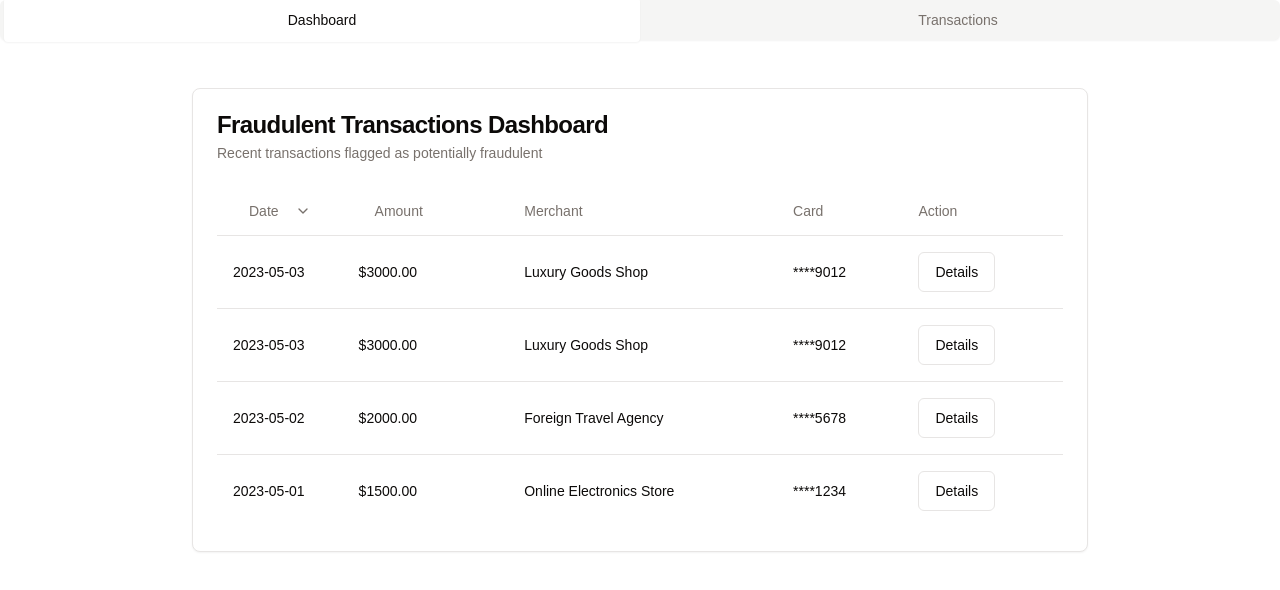
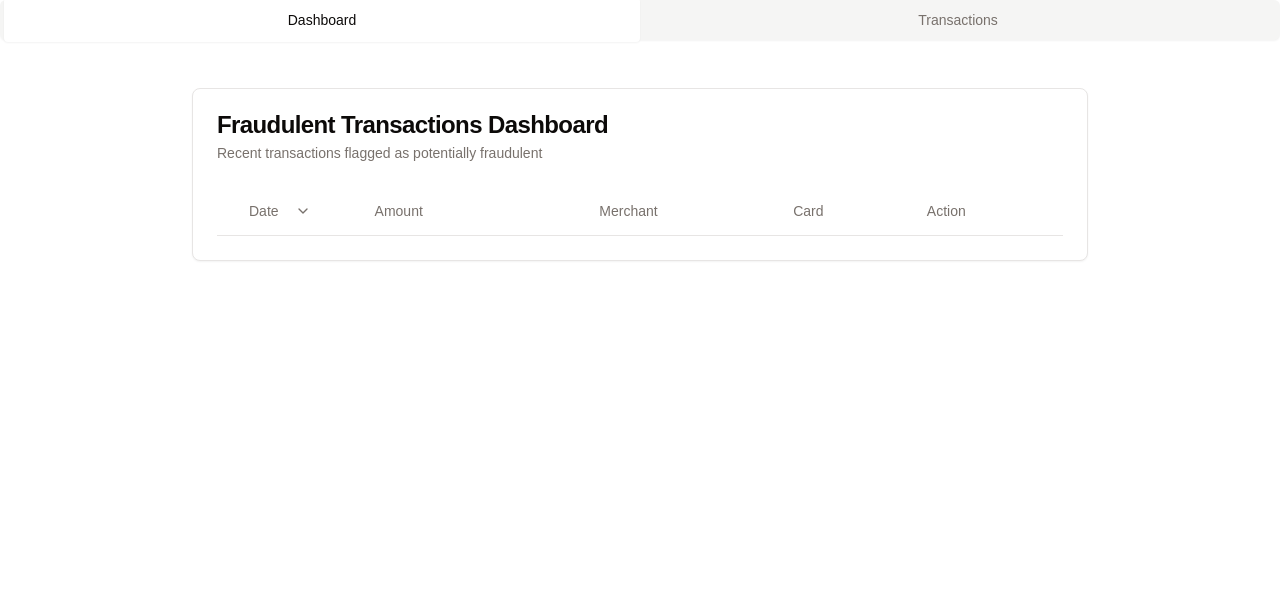
Before and after one commit to JabirC/Credit-Card-Fraud-Detection, a Next.js app in the folder frontend/credit-card-transaction-dashboard/: page / in a window 1280 px wide. Shown: the top 590 px of the page. Built offline with nearby package versions, Linux system fonts and the light colour scheme.

Commit message:
Sync data between sister components

```diff
--- a/frontend/credit-card-transaction-dashboard/src/app/dashboard/page.tsx
+++ b/frontend/credit-card-transaction-dashboard/src/app/dashboard/page.tsx
@@ -1,5 +1,5 @@
-import FraudDetectionDashboard from '@/components/FraudDetectionDashboard'
+// import FraudDetectionDashboard from '@/components/FraudDetectionDashboard'
 
-export default function DashboardPage() {
-  return <FraudDetectionDashboard />
-}
+// export default function DashboardPage() {
+//   return <FraudDetectionDashboard />
+// }
--- a/frontend/credit-card-transaction-dashboard/src/app/page.tsx
+++ b/frontend/credit-card-transaction-dashboard/src/app/page.tsx
@@ -1,10 +1,24 @@
 'use client'
 import { useState } from "react";
 import { Tabs, TabsList, TabsTrigger, TabsContent } from "@/components/ui/tabs"; // Import ShadCN components
-import DashboardPage from "./dashboard/page";
+import FraudDetectionDashboard from "@/components/FraudDetectionDashboard";
 import ProcessTransaction from "@/components/ProcessTransaction";
 
+interface Transaction {
+  id: number;
+  date: string;
+  amount: number;
+  merchant: string;
+  cardLast4: string;
+}
+
+
 export default function Home() {
+  const [transactions, setTransactions] = useState<Transaction[]>([]);
+
+  const handleTransactionSubmit = (transaction: Transaction) => {
+    setTransactions((prevTransactions) => [...prevTransactions, transaction]);
+  };
   const [activeTab, setActiveTab] = useState("dashboard");
 
   return (
@@ -33,10 +47,10 @@ export default function Home() {
         {/* Content */}
         <div className="flex-1 bg-white p-6 rounded-md">
           <TabsContent value="dashboard">
-            <DashboardPage />
+            <FraudDetectionDashboard transactions={transactions} />
           </TabsContent>
           <TabsContent value="blank">
-            <ProcessTransaction />
+            <ProcessTransaction onSubmitTransaction={handleTransactionSubmit}/>
           </TabsContent>
         </div>
       </Tabs>
--- a/frontend/credit-card-transaction-dashboard/src/components/FraudDetectionDashboard.tsx
+++ b/frontend/credit-card-transaction-dashboard/src/components/FraudDetectionDashboard.tsx
@@ -1,9 +1,10 @@
 'use client'
 
-import { useState } from 'react'
-import { ChevronDown, ChevronUp } from 'lucide-react'
-import { Button } from "@/components/ui/button"
-import { Card, CardContent, CardDescription, CardHeader, CardTitle } from "@/components/ui/card"
+import { useState } from 'react';
+import { ChevronDown, ChevronUp } from 'lucide-react';
+import { Button } from "@/components/ui/button";
+import { Card, CardContent, CardDescription, CardHeader, CardTitle } from "@/components/ui/card";
+import { Table, TableBody, TableCell, TableHead, TableHeader, TableRow } from "@/components/ui/table";
 import {
     Dialog,
     DialogContent,
@@ -12,31 +13,6 @@ import {
     DialogTitle,
     DialogTrigger,
   } from "@/components/ui/dialog"
-import {
-  Table,
-  TableBody,
-  TableCell,
-  TableHead,
-  TableHeader,
-  TableRow,
-} from "@/components/ui/table"
-
-
-interface Transaction {
-    id: number;
-    date: string;
-    amount: number;
-    merchant: string;
-    cardLast4: string;
-  }
-
-// Mock data for demonstration purposes
-const mockFraudulentTransactions = [
-  { id: 1, date: '2023-05-01', amount: 1500, merchant: 'Online Electronics Store', cardLast4: '1234' },
-  { id: 2, date: '2023-05-02', amount: 2000, merchant: 'Foreign Travel Agency', cardLast4: '5678' },
-  { id: 3, date: '2023-05-03', amount: 3000, merchant: 'Luxury Goods Shop', cardLast4: '9012' },
-  { id: 4, date: '2023-05-03', amount: 3000, merchant: 'Luxury Goods Shop', cardLast4: '9012' }
-]
 
 // Mock function to simulate fetching LLM explanation
 const getLLMExplanation = async (transaction: Transaction) => {
@@ -51,42 +27,48 @@ const getLLMExplanation = async (transaction: Transaction) => {
     These factors combined triggered our fraud detection algorithm. However, please note that this is an initial assessment and may require further investigation.`
   }
 
-export default function FraudDetectionDashboard() {
-//   const [selectedTransaction, setSelectedTransaction] = useState<Transaction | null>(null)
-  const [explanation, setExplanation] = useState('')
-  const [isLoading, setIsLoading] = useState(false)
-  const [sortConfig, setSortConfig] = useState({ key: 'date', direction: 'desc' })
+interface Transaction {
+  id: string;
+  date: string;
+  amount: number;
+  merchant: string;
+  cardLast4: string;
+}
+
+interface FraudDetectionDashboardProps {
+  transactions: Transaction[];
+}
+
+export default function FraudDetectionDashboard({ transactions }: FraudDetectionDashboardProps) {
+  const [explanation, setExplanation] = useState('');
+  const [isLoading, setIsLoading] = useState(false);
+  const [sortConfig, setSortConfig] = useState({ key: 'date', direction: 'desc' });
 
   const handleSort = (key: string) => {
     setSortConfig({
       key,
       direction: sortConfig.key === key && sortConfig.direction === 'asc' ? 'desc' : 'asc',
-    })
-  }
+    });
+  };
 
-  const sortedTransactions = [...mockFraudulentTransactions].sort((a, b) => {
-    const key = sortConfig.key as keyof Transaction; // Ensures TypeScript knows we're accessing a valid Transaction key
-
+  const sortedTransactions = [...transactions].sort((a, b) => {
+    const key = sortConfig.key as keyof Transaction;
     if (key === 'date') {
-      // Sort by date (convert to Date object for correct comparison)
       const dateA = new Date(a[key]);
       const dateB = new Date(b[key]);
       return sortConfig.direction === 'asc' ? dateA.getTime() - dateB.getTime() : dateB.getTime() - dateA.getTime();
     } else if (key === 'amount') {
-      // Sort by amount (numerical comparison)
       return sortConfig.direction === 'asc' ? a[key] - b[key] : b[key] - a[key];
     }
-
     return 0;
   });
 
   const handleTransactionClick = async (transaction: Transaction) => {
-    // setSelectedTransaction(transaction)
-    setIsLoading(true)
-    const explanation = await getLLMExplanation(transaction)
-    setExplanation(explanation)
-    setIsLoading(false)
-  }
+    setIsLoading(true);
+    const explanation = await getLLMExplanation(transaction);
+    setExplanation(explanation);
+    setIsLoading(false);
+  };
 
   return (
     <Card className="w-full max-w-4xl mx-auto">
@@ -122,7 +104,7 @@ export default function FraudDetectionDashboard() {
           <TableBody>
             {sortedTransactions.map((transaction) => (
               <TableRow key={transaction.id}>
-                <TableCell>{transaction.date}</TableCell>
+                <TableCell>{transaction.date.slice(0, -8)}</TableCell>
                 <TableCell>${transaction.amount.toFixed(2)}</TableCell>
                 <TableCell>{transaction.merchant}</TableCell>
                 <TableCell>****{transaction.cardLast4}</TableCell>
@@ -141,7 +123,7 @@ export default function FraudDetectionDashboard() {
                       <div className="grid gap-4 py-4">
                         <div className="grid grid-cols-4 items-center gap-4">
                           <span className="font-bold">Date:</span>
-                          <span className="col-span-3">{transaction.date}</span>
+                          <span className="col-span-3">{transaction.date.slice(0, -8)}</span>
                         </div>
                         <div className="grid grid-cols-4 items-center gap-4">
                           <span className="font-bold">Amount:</span>
@@ -173,5 +155,5 @@ export default function FraudDetectionDashboard() {
         </Table>
       </CardContent>
     </Card>
-  )
+  );
 }
--- a/frontend/credit-card-transaction-dashboard/src/components/ProcessTransaction.tsx
+++ b/frontend/credit-card-transaction-dashboard/src/components/ProcessTransaction.tsx
@@ -18,11 +18,16 @@ import { Alert, AlertDescription, AlertTitle } from "@/components/ui/alert"
 import Papa from 'papaparse'
 
 interface Transaction {
-  id: string;
-  date: string;
-  amount: string;
-  merchant: string;
-  cardLast4: string;
+    id: string;
+    date: string;
+    amount: number;
+    merchant: string;
+    cardLast4: string;
+}
+
+
+interface ProcessTransactionProps {
+    onSubmitTransaction: (transaction: Transaction) => void;
 }
 
 // Simulated function to read transactions from a CSV file
@@ -76,7 +81,7 @@ const readTransactionsFromCSV = async (): Promise<Transaction[]> => {
                 merch_lat: row.merch_lat,
                 merch_long: row.merch_long,
                 date: row.trans_date_trans_time,
-                amount: row.amt,
+                amount: parseFloat(row.amt),
                 merchant: row.merchant.slice(6),
                 category: row.category,
                 gender: row.gender,
@@ -96,7 +101,6 @@ const readTransactionsFromCSV = async (): Promise<Transaction[]> => {
   };
 
   const processTransaction = async (transaction: Transaction): Promise<void> => {
-    try {
       const response = await fetch('http://ec2-18-218-234-68.us-east-2.compute.amazonaws.com:81/predict', {
         method: 'POST',
         headers: {
@@ -104,24 +108,23 @@ const readTransactionsFromCSV = async (): Promise<Transaction[]> => {
         },
         body: JSON.stringify(transaction),  // Convert transaction object to JSON
       });
-
+      console.log(JSON.stringify(transaction))
       if (!response.ok) {
         throw new Error(`Error: ${response.statusText}`);
       }
 
       const result = await response.json(); // Parse the response as JSON
+      if(result.Prediction[0] == 1) throw new Error('Failed Transaction');
       console.log('Prediction result:', result);
-    } catch (error) {
-      console.error('Error processing transaction:', error);
-    }
   };
 
-export default function ProcessTransaction() {
+export default function ProcessTransaction({ onSubmitTransaction }: any) {
   const [transactions, setTransactions] = useState<Transaction[]>([]);
   const [selectedTransaction, setSelectedTransaction] = useState<Transaction | null>(null);
   const [isLoading, setIsLoading] = useState(true);
   const [isProcessing, setIsProcessing] = useState(false);
   const [isProcessed, setIsProcessed] = useState(false);
+  const [isFailed, setIsFailed] = useState(false);
   const { toast } = useToast();
 
   useEffect(() => {
@@ -137,12 +140,21 @@ export default function ProcessTransaction() {
     const transaction = transactions.find(t => t.id === transactionId);
     setSelectedTransaction(transaction || null);
     setIsProcessed(false);
+    setIsFailed(false);
+  };
+
+  const handleSubmit = () => {
+    if(selectedTransaction != null) {
+        onSubmitTransaction(selectedTransaction);
+        console.log(selectedTransaction)
+    }
   };
 
   const handleProcess = async () => {
     if (selectedTransaction) {
         setIsProcessing(true);
         setIsProcessed(false);
+        setIsFailed(false)
       try {
         await processTransaction(selectedTransaction);
         setIsProcessed(true);
@@ -153,6 +165,8 @@ export default function ProcessTransaction() {
         });
         // eslint-disable-next-line @typescript-eslint/no-unused-vars
       } catch (error) {
+        setIsFailed(true);
+        handleSubmit();
         toast({
           title: "Processing Failed",
           description: "An error occurred while processing the transaction. Please try again.",
@@ -189,7 +203,7 @@ export default function ProcessTransaction() {
             </SelectTrigger>
             <SelectContent>
               {transactions.map((transaction) => (
-                <SelectItem key={transaction.id} value={transaction.id}>
+                <SelectItem key={transaction.id} value={String(transaction.id)}>
                   {transaction.date} - ${transaction.amount} - {transaction.merchant}
                 </SelectItem>
               ))}
@@ -243,6 +257,14 @@ export default function ProcessTransaction() {
             </AlertDescription>
           </Alert>
         )}
+        {isFailed && (
+          <Alert className="bg-red-100 border-red-500">
+            <AlertTitle className="text-red-800">Failed</AlertTitle>
+            <AlertDescription className="text-red-700">
+              There was an error processing transaction {selectedTransaction?.id}.
+            </AlertDescription>
+          </Alert>
+        )}
       </CardContent>
     </Card>
   )
```
Lines whose indentation alone changed are shown as unchanged.
